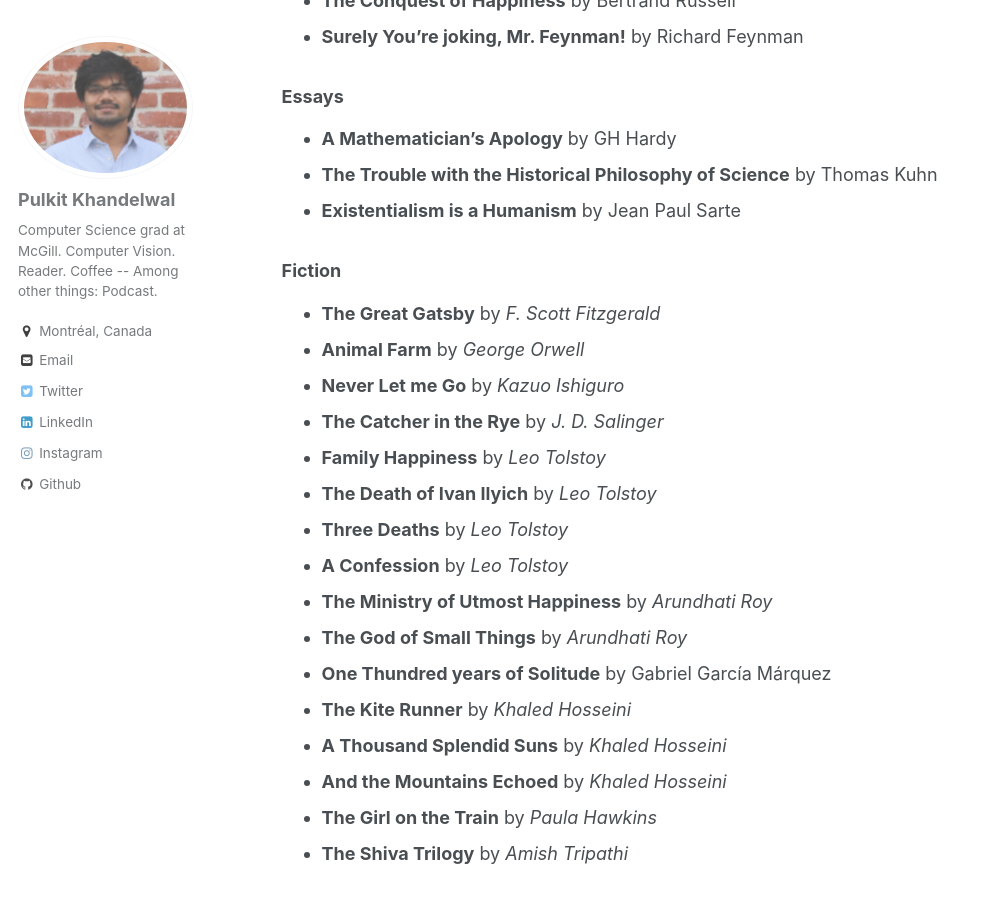
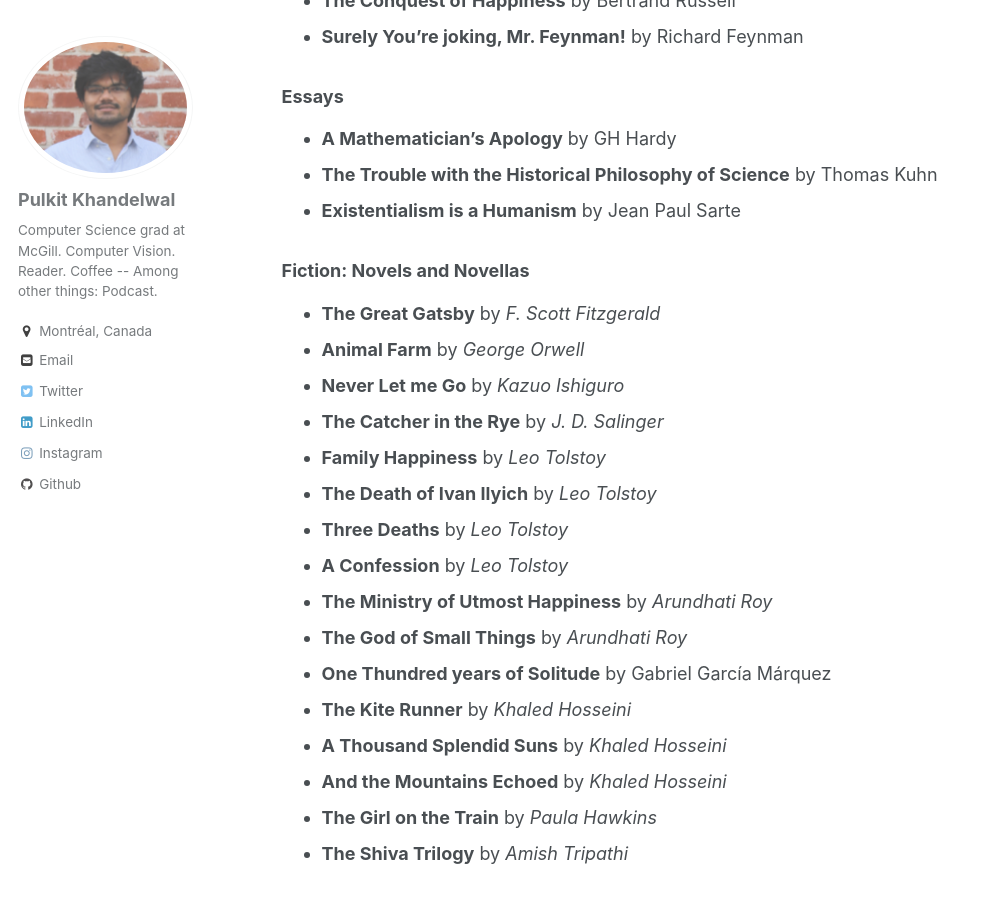
Before and after one commit to Pulkit-Khandelwal/pulkit-khandelwal.github.io, a Jekyll site: the page built from _pages/reading-list.md, in a window 1280 px wide and 900 px high, scrolled down 2422 px. Shown: the whole window, without its empty margins (0-982 px from the left). Built offline with Jekyll 4.4.1, drawn with Linux system fonts in a browser that asks for light colours.

Commit message:
Update reading-list.md

```diff
--- a/_pages/reading-list.md
+++ b/_pages/reading-list.md
@@ -76,7 +76,7 @@
 * **The Trouble with the Historical Philosophy of Science** by Thomas Kuhn
 * **Existentialism is a Humanism** by Jean Paul Sarte
 
-### Fiction
+### Fiction: Novels and Novellas
 * **The Great Gatsby** by *F. Scott Fitzgerald*
 * **Animal Farm** by *George Orwell*
 * **Never Let me Go** by *Kazuo Ishiguro*
```
